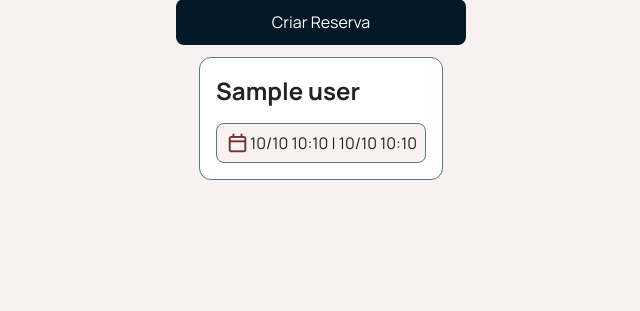
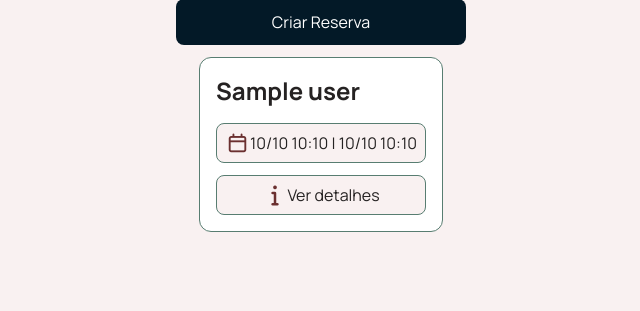
Before and after one commit to Gestum-Software/Gestum, a Django app: template apps/reservations/templates/reservations/reservation_list.html in a window 1280 px wide. Shown: the part 75-386 px from the top of the page, without its empty margins (319-959 px from the left). Run offline with Django 5.2, Linux system fonts and the light colour scheme; the template is opened without the code that fills it: most values are stand-ins (such as "Sample title", 1, 10 or a date in 2020).

Commit message:
feat(reservations): adiciona link para detalhes da reserva na lista de reservas

```diff
--- a/apps/reservations/assets/reservations/css/reservation_list.css
+++ b/apps/reservations/assets/reservations/css/reservation_list.css
@@ -46,6 +46,11 @@ main {
     justify-content: center;
 }
 
+.reservation-action a {
+    text-decoration: none;
+    color: var(--text-primary);
+}
+
 .link-to-update {
     text-decoration: none;
     color: var(--text-primary);
--- a/apps/reservations/templates/reservations/reservation_list.html
+++ b/apps/reservations/templates/reservations/reservation_list.html
@@ -58,6 +58,11 @@
                                 {{ reservation.inicio|date:"d/m H:i" }} | {{ reservation.fim|date:"d/m H:i" }}
                             </p>
                         </div>
+
+                        <div class="reservation-detail reservation-action">
+                            <i class="fa-solid fa-info fa-lg" style="color: #6b3030;"></i>
+                            <a href="{% url 'reservations:reservation_detail' reservation.titulo %}">Ver detalhes</a>
+                        </div>
                     </div>
 
                 </div>
```
